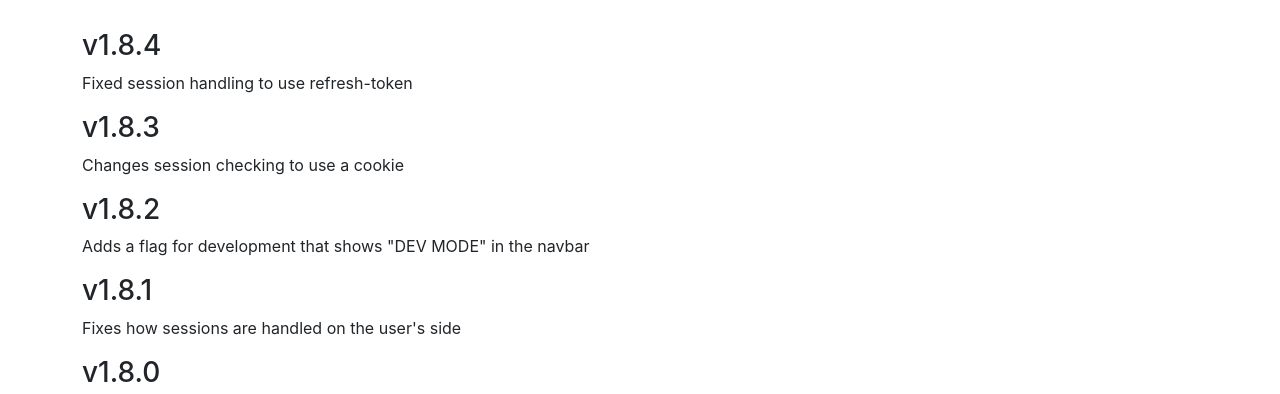
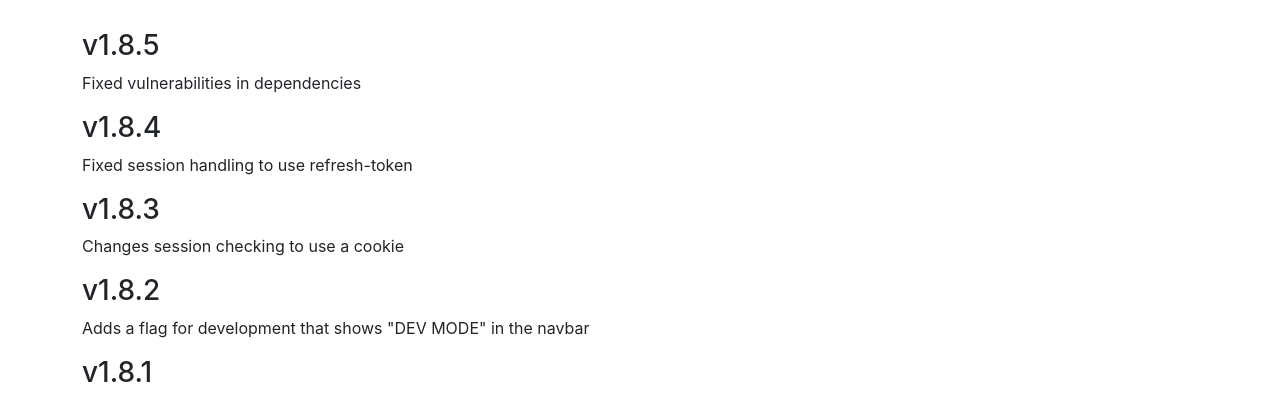
Before and after one commit to darkbluellc/fullsend, a website: page public/help.html in a window 1280 px wide. Shown: the part 355-749 px from the top of the page. Drawn offline with nearby package versions, Linux system fonts and the light colour scheme; no server answers.

Commit message:
update changelog

```diff
--- a/public/help.html
+++ b/public/help.html
@@ -66,6 +66,11 @@
         <div class="row mt-5">
             <div class="col">
                 <h2>Changelog</h2><br>
+                <h3>v1.8.5</h3>
+                <p>
+                    Fixed vulnerabilities in dependencies
+                </p>
+
                 <h3>v1.8.4</h3>
                 <p>
                     Fixed session handling to use refresh-token
```
